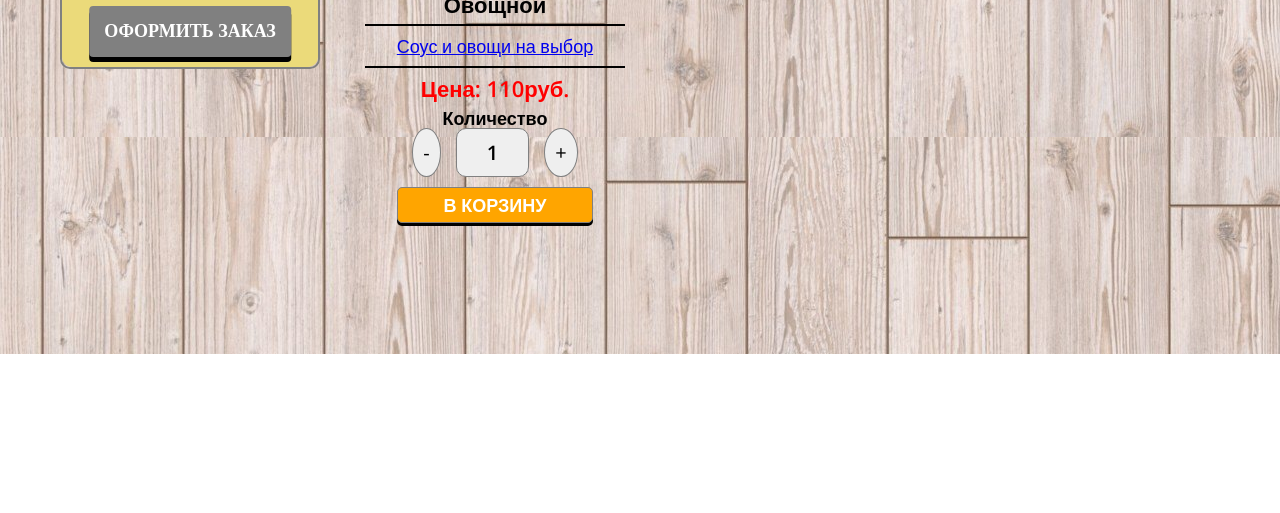
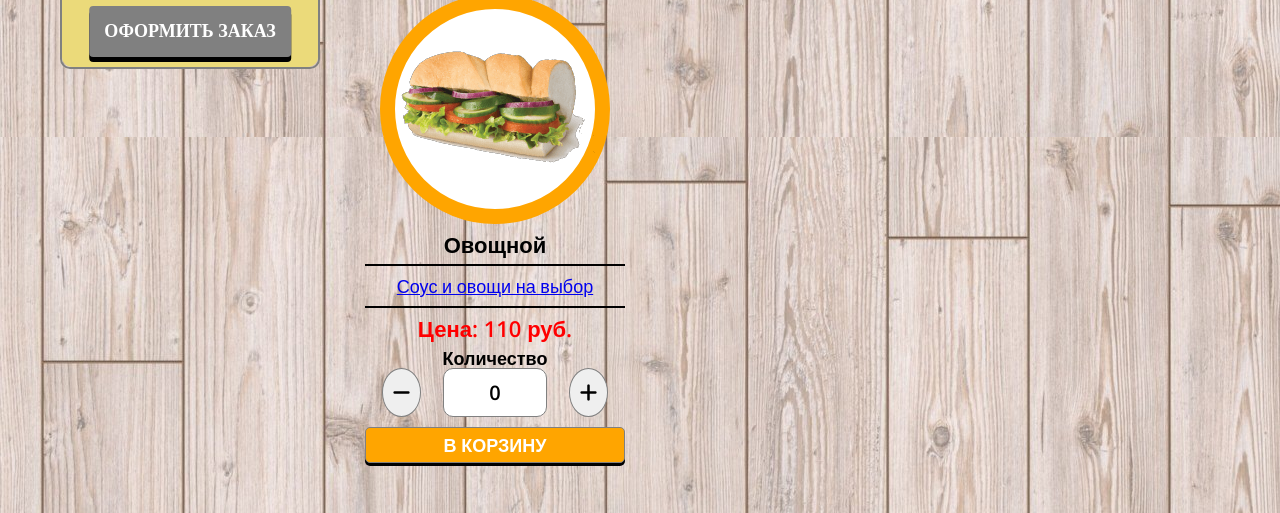
Before and after one commit to Sergeew-K-V/Subway, a website built with webpack: page index.html in a window 1280 px wide. Shown: the part 763-1276 px from the top of the page. Before the commit the page ends 1117 px from the top, so only its background shows below. Built offline with nearby package versions, Linux system fonts and the light colour scheme; files whose address does not match are found by name.

Commit message:
changed btn on input on subway block

```diff
--- a/index.html
+++ b/index.html
@@ -6,8 +6,12 @@
     <script src="https://kit.fontawesome.com/58bea674d6.js" crossorigin="anonymous"></script>
     <!-- https://docs.google.com/document/d/1A1i86MkhugHviSI-u36feEWggAFaR2UxdliMi8kUKQA/edit -->
     <meta name="viewport" content="width=device-width, initial-scale=1.0" />
-    <link href="/src/css/index.css" rel="stylesheet" />
-    <!-- <link href="/Subway/src/css/index.css" rel="stylesheet" /> -->
+
+    <!-- Local -->
+    <!-- <link href="/src/css/index.css" rel="stylesheet" /> -->
+
+    <!-- GitHub -->
+    <link href="/Subway/src/css/index.css" rel="stylesheet" />
     <title>Subway shop</title>
   </head>
   <body>
@@ -98,7 +102,7 @@
                         <div class="btn-block__text">Количество</div>
                         <div class="btn-block__btns-list">
                           <button class="btns-list__btn"><i class="fa-solid fa-minus"></i></button>
-                          <button class="btns-list__btn">1</button>
+                          <input type="text" class="btns-list__btn" value="0" />
                           <button class="btns-list__btn"><i class="fa-solid fa-plus"></i></button>
                         </div>
                       </div>
@@ -114,7 +118,9 @@
         </div>
       </div>
     </main>
-    <script src="/dist/bundle.js"></script>
-    <!-- <script src="/Subway/dist/bundle.js"></script> -->
+    <!-- Local -->
+    <!-- <script src="/dist/bundle.js"></script> -->
+    <!-- GitHub -->
+    <script src="/Subway/dist/bundle.js"></script>
   </body>
 </html>
--- a/src/scripts/index.js
+++ b/src/scripts/index.js
@@ -5,8 +5,12 @@ const subContent = `
 <div class="subway__block">
   <div class="subway__flex">
     <div class="flex__top">
-      <div class="subway__logo"></div>
-      <div class="subway__img-logo"></div>
+      <div class="subway__logo">
+        <img src="/src/img/icons/markets/subway_logo.png" alt="" />
+      </div>
+      <div class="subway__img-logo">
+        <img src="/src/img/icons/sandwiches/ovoshnoy.png" alt="" />
+      </div>
       <div class="subway__title">Овощной</div>
     </div>
     <div class="flex__middle">
@@ -15,13 +19,13 @@ const subContent = `
       </div>
     </div>
     <div class="flex__bottom">
-      <div class="subway__price">Цена: 110руб.</div>
+      <div class="subway__price">Цена: 110 руб.</div>
       <div class="subway__btn-block">
         <div class="btn-block__text">Количество</div>
         <div class="btn-block__btns-list">
-          <button class="btns-list__btn">-</button>
-          <button class="btns-list__btn">1</button>
-          <button class="btns-list__btn">+</button>
+          <button class="btns-list__btn"><i class="fa-solid fa-minus"></i></button>
+          <input type="text" class="btns-list__btn" value="0" />
+          <button class="btns-list__btn"><i class="fa-solid fa-plus"></i></button>
         </div>
       </div>
       <div class="subway__btn-to-basket">
--- a/src/scss/index.scss
+++ b/src/scss/index.scss
@@ -2,7 +2,7 @@
 @import 'nullstyles.scss';
 @import 'header.scss';
 @import 'navbar.scss';
-
+@import 'subway.scss';
 body {
   background-image: url('../img/layout/background-subway-shop.jpg');
   font-size: 18px;
@@ -27,137 +27,6 @@ body {
   }
 }
 
-.subway {
-  &__block {
-    text-align: center;
-    min-height: 380px;
-    flex: 0 1 33.333%;
-    padding: 0 15px;
-    margin-bottom: 30px;
-  }
-
-  &__flex {
-    display: flex;
-    flex-direction: column;
-    align-items: center;
-    padding-bottom: 20px;
-  }
-
-  &__logo {
-  }
-
-  &__img-logo {
-    margin: 10px 5px 0;
-    background-color: white;
-    border: 15px solid orange;
-    border-radius: 50%;
-  }
-
-  &__title {
-    margin: 10px 0;
-    font-weight: 700;
-    font-size: 22px;
-  }
-  &__link {
-    width: 100%;
-  }
-  &__link a {
-    position: relative;
-    text-decoration: underline;
-  }
-
-  &__price {
-    margin-top: 10px;
-    color: red;
-    font-size: 22px;
-    font-weight: 600;
-  }
-
-  &__btn-block {
-    margin-top: 10px;
-  }
-  &__btn-to-basket {
-  }
-  &__btn-to-basket button {
-    position: relative;
-    margin-top: 10px;
-    padding: 5px 0;
-    border-radius: 5px;
-    border: 1px solid grey;
-    box-shadow: 0 3px 0 black;
-    width: 100%;
-    background-color: orange;
-    color: white;
-    text-transform: uppercase;
-    font-weight: 600;
-    font-size: 18px;
-    cursor: pointer;
-  }
-  &__btn-to-basket button:active {
-    top: 3px;
-    box-shadow: 0px 1px 0 black;
-  }
-}
-.flex {
-  &__top {
-  }
-
-  &__middle {
-    padding: 10px 0;
-    position: relative;
-    width: 100%;
-    border-top: 2px solid black;
-    border-bottom: 2px solid black;
-  }
-  // &__middle::after {
-  //   position: absolute;
-  //   content: '';
-  //   bottom: 0;
-  //   left: 0;
-  //   width: 100%;
-  //   height: 2px;
-  //   background-color: black;
-  // }
-  // &__middle::before {
-  //   position: absolute;
-  //   content: '';
-  //   top: 0;
-  //   left: 0;
-  //   width: 100%;
-  //   height: 2px;
-  //   background-color: black;
-  // }
-
-  &__bottom {
-  }
-}
-.btn-block {
-  &__text {
-    font-weight: 600;
-  }
-
-  &__btns-list {
-    display: flex;
-    justify-content: space-evenly;
-  }
-}
-.btns-list {
-  &__btn {
-    padding: 10px;
-    margin: 0 15px;
-    border-radius: 50%;
-    border: 1px solid grey;
-    font-size: 20px;
-  }
-  &__btn:nth-child(2) {
-    padding: 5px 30px;
-    margin: 0;
-    border-radius: 10px;
-    font-weight: 600;
-    font-size: 20px;
-  }
-}
-
 .container-big {
   margin: 0 auto;
   padding: 0 20px;
--- /dev/null
+++ b/src/scss/subway.scss
@@ -0,0 +1,130 @@
+.subway {
+  &__block {
+    text-align: center;
+    min-height: 380px;
+    flex: 0 1 33.333%;
+    padding: 0 15px;
+    margin-bottom: 30px;
+  }
+
+  &__flex {
+    display: flex;
+    flex-direction: column;
+    align-items: center;
+    padding-bottom: 20px;
+  }
+
+  &__logo {
+  }
+
+  &__img-logo {
+    margin: 10px 5px 0;
+    background-color: white;
+    border: 15px solid orange;
+    border-radius: 50%;
+  }
+
+  &__title {
+    margin: 10px 0;
+    font-weight: 700;
+    font-size: 22px;
+  }
+  &__link {
+    width: 100%;
+  }
+  &__link a {
+    position: relative;
+    text-decoration: underline;
+  }
+
+  &__price {
+    margin-top: 10px;
+    color: red;
+    font-size: 22px;
+    font-weight: 600;
+  }
+
+  &__btn-block {
+    margin-top: 10px;
+  }
+  &__btn-to-basket {
+  }
+  &__btn-to-basket button {
+    position: relative;
+    margin-top: 10px;
+    padding: 5px 0;
+    border-radius: 5px;
+    border: 1px solid grey;
+    box-shadow: 0 3px 0 black;
+    width: 100%;
+    background-color: orange;
+    color: white;
+    text-transform: uppercase;
+    font-weight: 600;
+    font-size: 18px;
+    cursor: pointer;
+  }
+  &__btn-to-basket button:active {
+    top: 3px;
+    box-shadow: 0px 1px 0 black;
+  }
+}
+.flex {
+  &__top {
+  }
+
+  &__middle {
+    padding: 10px 0;
+    position: relative;
+    width: 100%;
+    border-top: 2px solid black;
+    border-bottom: 2px solid black;
+  }
+  // &__middle::after {
+  //   position: absolute;
+  //   content: '';
+  //   bottom: 0;
+  //   left: 0;
+  //   width: 100%;
+  //   height: 2px;
+  //   background-color: black;
+  // }
+  // &__middle::before {
+  //   position: absolute;
+  //   content: '';
+  //   top: 0;
+  //   left: 0;
+  //   width: 100%;
+  //   height: 2px;
+  //   background-color: black;
+  // }
+
+  &__bottom {
+  }
+}
+.btn-block {
+  &__text {
+    font-weight: 600;
+  }
+
+  &__btns-list {
+    display: flex;
+    justify-content: space-evenly;
+  }
+}
+.btns-list {
+  &__btn {
+    padding: 10px;
+    margin: 0 5px;
+    border-radius: 50%;
+    border: 1px solid grey;
+    font-size: 20px;
+  }
+  &__btn:nth-child(2) {
+    text-align: center;
+    width: 40%;
+    border-radius: 10px;
+    font-weight: 600;
+    font-size: 20px;
+  }
+}
```
Also changed, not shown: dist/bundle.js, src/css/index.css, src/css/subway.css (added).
